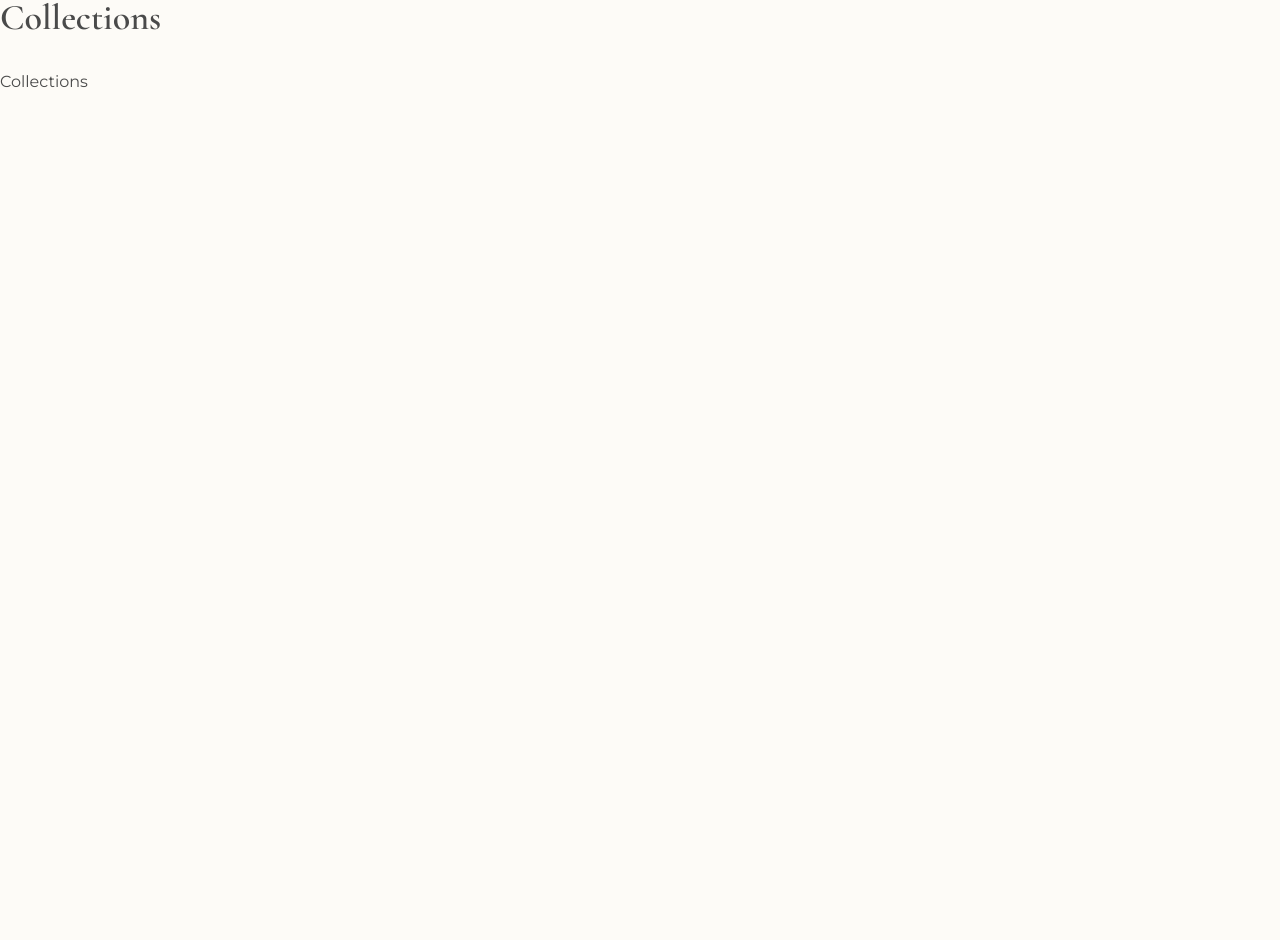
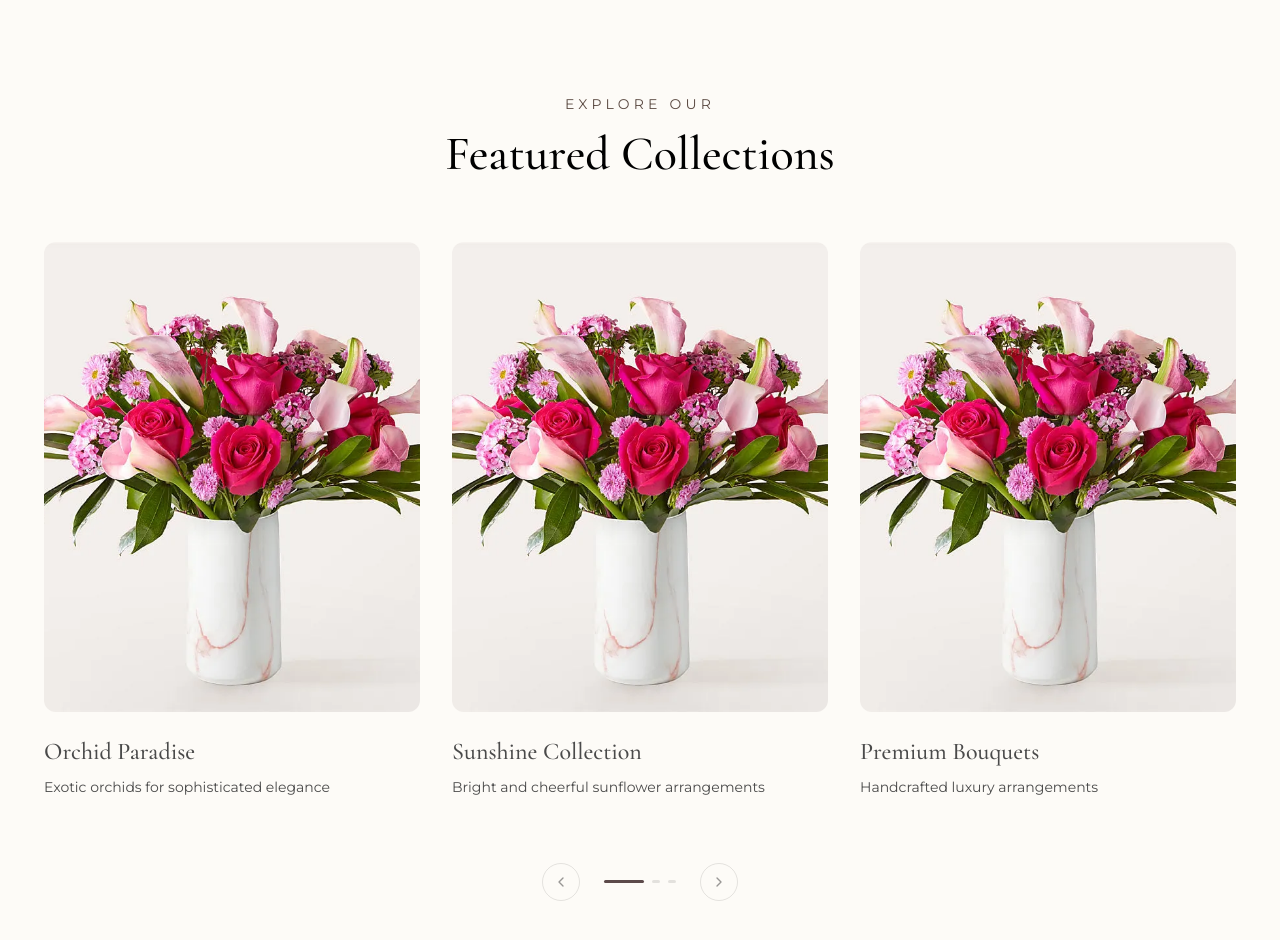
Before and after one commit to Flower-Plus-Greenwich/flowerplus-frontend-web, a Next.js app: page / in a window 1280 px wide. Shown: the part 802-1742 px from the top of the page. Before the commit the page ends 896 px from the top, so only its background shows below. Built offline with nearby package versions, Linux system fonts and the light colour scheme.

Commit message:
Add: Collections section

```diff
--- a/src/app/(home)/layout.tsx
+++ b/src/app/(home)/layout.tsx
@@ -6,9 +6,9 @@ export default function HomeLayout({
     children: React.ReactNode;
 }) {
     return (
-        <div className="flex flex-col min-h-screen">
+        <div className="flex flex-col min-h-screen bg-background">
             <Header />
-            <main className="flex-grow">
+            <main className="flex-grow ">
                 {children}
             </main>
         </div>
--- a/src/components/features/home/Collections.tsx
+++ b/src/components/features/home/Collections.tsx
@@ -1,9 +1,153 @@
+'use client';
+
+import React, { useState, useEffect } from 'react';
+import Image from 'next/image';
+import { ChevronLeft, ChevronRight } from 'lucide-react';
+
+const COLLECTIONS = [
+    {
+        id: 1,
+        title: "Orchid Paradise",
+        description: "Exotic orchids for sophisticated elegance",
+        image: "/images/home/placeholder.webp"
+    },
+    {
+        id: 2,
+        title: "Sunshine Collection",
+        description: "Bright and cheerful sunflower arrangements",
+        image: "/images/home/placeholder.webp"
+    },
+    {
+        id: 3,
+        title: "Premium Bouquets",
+        description: "Handcrafted luxury arrangements",
+        image: "/images/home/placeholder.webp"
+    },
+    {
+        id: 4,
+        title: "Spring Bloom",
+        description: "Fresh seasonal flowers from our gardens",
+        image: "/images/home/placeholder.webp"
+    },
+    {
+        id: 5,
+        title: "Graceful Lilies",
+        description: "Pure and elegant lily compositions",
+        image: "/images/home/placeholder.webp"
+
+    }
+];
+
 export default function Collections() {
+    const [currentIndex, setCurrentIndex] = useState(0);
+    const [isMobile, setIsMobile] = useState(false);
+
+    // Handle responsive state for slider logic
+    useEffect(() => {
+        const checkMobile = () => {
+            setIsMobile(window.innerWidth < 768);
+        };
+        checkMobile();
+        window.addEventListener('resize', checkMobile);
+        return () => window.removeEventListener('resize', checkMobile);
+    }, []);
+
+    const totalItems = COLLECTIONS.length;
+    const visibleCards = isMobile ? 1 : 3;
+    const maxIndex = totalItems - visibleCards;
+
+    const nextSlide = () => {
+        setCurrentIndex((prev) => (prev >= maxIndex ? 0 : prev + 1));
+    };
+
+    const prevSlide = () => {
+        setCurrentIndex((prev) => (prev <= 0 ? maxIndex : prev - 1));
+    };
+
     return (
-        <section className="w-full">
-            <h2 className="text-4xl font-bold mb-8">Collections</h2>
-            <div className="grid grid-cols-1 md:grid-cols-2 lg:grid-cols-3 gap-8">
-                Collections
+        <section className="w-full py-24 overflow-hidden">
+            <div className="container mx-auto px-6">
+                {/* Header */}
+                <div className="text-center mb-16">
+                    <span className="block text-xs md:text-sm font-medium tracking-[0.3em] text-primary uppercase mb-4">
+                        Explore Our
+                    </span>
+                    <h2 className="text-4xl md:text-5xl font-cormorant text-black font-medium">
+                        Featured Collections
+                    </h2>
+                </div>
+
+                {/* Collections Slider Container */}
+                <div className="relative mb-16 px-1">
+                    <div className="overflow-hidden">
+                        <div
+                            className="flex transition-transform duration-700 cubic-bezier(0.4, 0, 0.2, 1)"
+                            style={{
+                                transform: `translateX(-${currentIndex * (100 / visibleCards)}%)`
+                            }}
+                        >
+                            {COLLECTIONS.map((item) => (
+                                <div
+                                    key={item.id}
+                                    className="w-full md:w-1/3 flex-shrink-0 px-3 md:px-4"
+                                >
+                                    <div className="group cursor-pointer">
+                                        {/* Image Container */}
+                                        <div className="relative aspect-[4/5] overflow-hidden rounded-xl mb-6 bg-muted">
+                                            <Image
+                                                src={item.image}
+                                                alt={item.title}
+                                                className="object-cover transition-transform duration-700 ease-in-out group-hover:scale-110"
+                                                sizes="(max-width: 768px) 100vw, (max-width: 1200px) 50vw, 33vw"
+                                                fill
+                                            />
+                                        </div>
+
+                                        {/* Text Content */}
+                                        <h3 className="text-2xl font-cormorant font-medium text-foreground mb-2">
+                                            {item.title}
+                                        </h3>
+                                        <p className="text-sm font-medium text-foreground leading-relaxed">
+                                            {item.description}
+                                        </p>
+                                    </div>
+                                </div>
+                            ))}
+                        </div>
+                    </div>
+                </div>
+
+                {/* Navigation Controls */}
+                <div className="flex items-center justify-center gap-6">
+                    <button
+                        onClick={prevSlide}
+                        className="p-2.5 rounded-full border border-black/10 hover:bg-black/5 transition-colors group"
+                        aria-label="Previous Collection"
+                    >
+                        <ChevronLeft className="w-4 h-4 text-black/40 group-hover:text-black/80" />
+                    </button>
+
+                    {/* Progress Dots */}
+                    <div className="flex items-center gap-2">
+                        {Array.from({ length: maxIndex + 1 }).map((_, idx) => (
+                            <div
+                                key={idx}
+                                className={`
+                                    h-[3px] rounded-full transition-all duration-500
+                                    ${idx === currentIndex ? 'w-10 bg-[#5c4a4a]' : 'w-2 bg-black/10'}
+                                `}
+                            />
+                        ))}
+                    </div>
+
+                    <button
+                        onClick={nextSlide}
+                        className="p-2.5 rounded-full border border-black/10 hover:bg-black/5 transition-colors group"
+                        aria-label="Next Collection"
+                    >
+                        <ChevronRight className="w-4 h-4 text-black/40 group-hover:text-black/80" />
+                    </button>
+                </div>
             </div>
         </section>
     );
--- a/src/components/features/home/Hero.tsx
+++ b/src/components/features/home/Hero.tsx
@@ -3,7 +3,7 @@
 import React, { useRef, useEffect, useState } from 'react';
 import Image from 'next/image';
 import Link from 'next/link';
-import { ArrowRight } from 'lucide-react';
+// import { ArrowRight } from 'lucide-react';
 
 interface TrailPoint {
     id: number;
@@ -74,12 +74,12 @@ export default function Hero() {
             <div className="max-w-2xl">
                 {/* Tagline */}
                 <div className="overflow-hidden mb-4">
-                    <span className={`
-                        block text-sm md:text-base tracking-[0.2em] uppercase transition-all duration-300
-                        ${isRevealed ? 'text-white font-bold' : 'text-foreground/60 font-medium'
-                        }`}>
-                        Welcome to FlowerPlus
-                    </span>
+                    <span
+                        className={`
+                            block text-sm md:text-base tracking-[0.2em] uppercase transition-all duration-300
+                            ${isRevealed ? 'text-white font-bold' : 'text-foreground font-medium'}
+                        `}
+                    >Welcome to FlowerPlus</span>
                 </div>
 
                 {/* Main Title */}
@@ -94,7 +94,7 @@ export default function Hero() {
                 {/* Description */}
                 <p className={`
                     text-lg md:text-xl max-w-lg mb-10 leading-relaxed transition-all duration-300
-                    ${isRevealed ? 'text-white font-bold' : 'text-foreground/70 font-light'
+                    ${isRevealed ? 'text-white font-bold' : 'text-foreground'
                     }`}>
                     Discover our curated collection of exquisite floral arrangements,
                     handcrafted with care and artistry for life&apos;s most precious moments.
```
Also changed, not shown: public/images/home/placeholder.webp (added).
